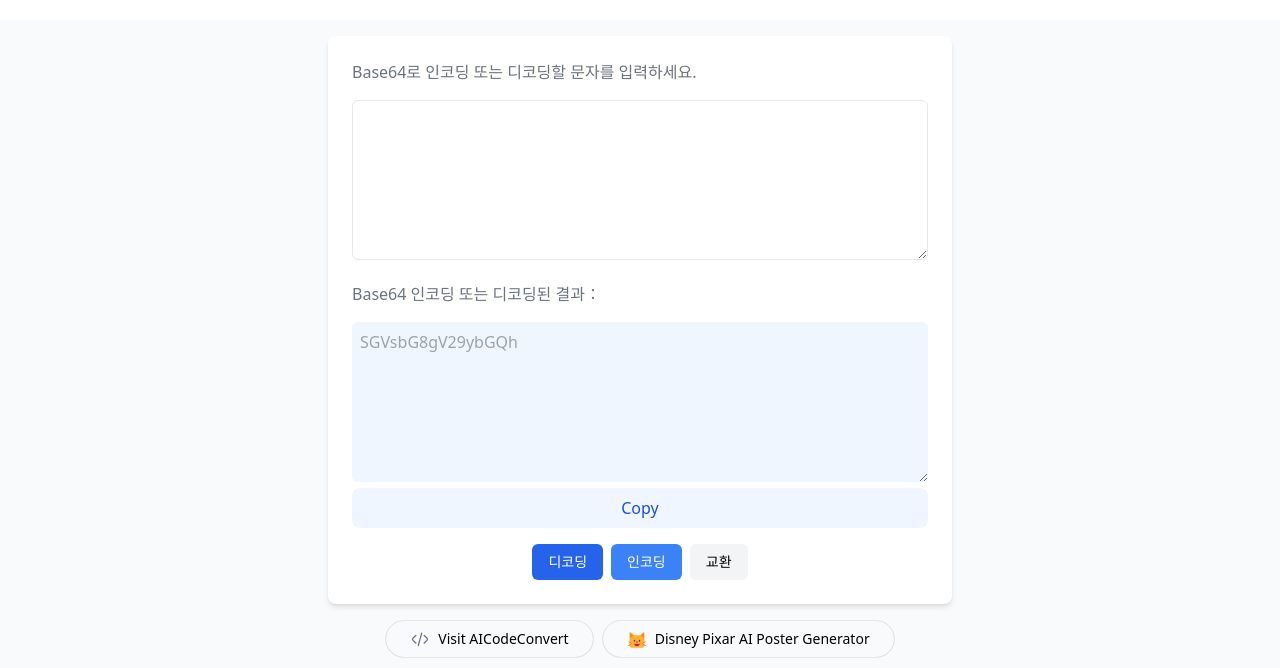
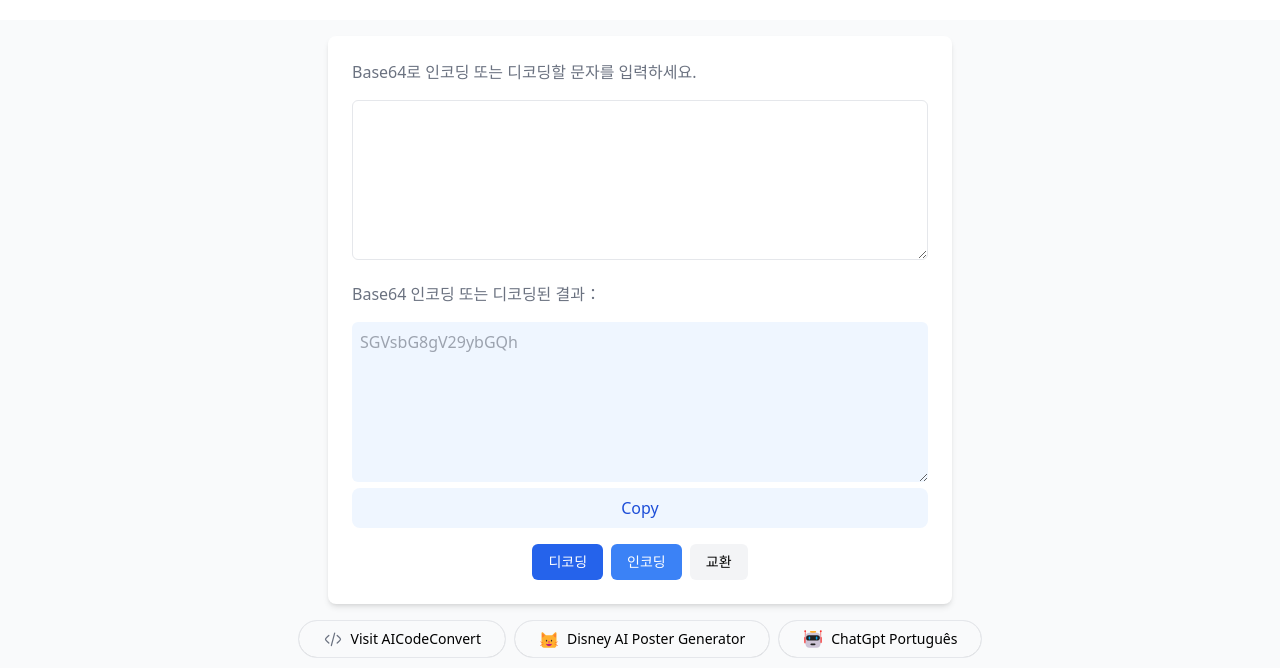
Before and after one commit to AICodeHunt/base64.kr, a plain HTML site: page index.html in a window 1280 px wide. Shown: the part 132-800 px from the top of the page. Drawn offline with Linux system fonts and the light colour scheme.

Commit message:
add ChatGpt Português

```diff
--- a/index.html
+++ b/index.html
@@ -96,7 +96,14 @@
 							<path fill="#BB1D80" d="M16 23.106c-.537.539-1.457.894-2.5.894c-1.032 0-1.942-.347-2.482-.876c.12.724.928 4.376 4.982 4.376s4.861-3.652 4.982-4.376c-.54.529-1.45.876-2.482.876c-1.044 0-1.963-.355-2.5-.894Z"/>
 						</g>
 					</svg>
-					<p class="ml-2">Disney Pixar AI Poster Generator</p>
+					<p class="ml-2">Disney AI Poster Generator</p>
+				</div>
+			</a>
+			<a href="https://chatgptgratuito.net" class="text-gray-500 cursor-pointer rounded-full">
+				<div style="background-clip: padding-box, border-box; background-image: linear-gradient(rgb(249, 250, 251), rgb(249, 250, 251)), linear-gradient(rgba(0, 0, 0, 0.1), rgba(0, 0, 0, 0.27));"
+					 class="items-center bg-repeat text-black flex text-sm font-medium justify-center py-2 px-6 border border-solid rounded-full">
+					<svg xmlns="http://www.w3.org/2000/svg" width="20" height="20" viewBox="0 0 32 32"><g fill="none"><path fill="#F8312F" d="M5 3.5a1.5 1.5 0 0 1-1 1.415V12l2.16 5.487L4 23c-1.1 0-2-.9-2-1.998v-7.004a2 2 0 0 1 1-1.728V4.915A1.5 1.5 0 1 1 5 3.5Zm25.05.05c0 .681-.44 1.26-1.05 1.468V12.2c.597.347 1 .994 1 1.73v7.01c0 1.1-.9 2-2 2l-2.94-5.68L28 11.93V5.018a1.55 1.55 0 1 1 2.05-1.468Z"/><path fill="#FFB02E" d="M11 4.5A1.5 1.5 0 0 1 12.5 3h7a1.5 1.5 0 0 1 .43 2.938c-.277.082-.57.104-.847.186l-3.053.904l-3.12-.908c-.272-.08-.56-.1-.832-.18A1.5 1.5 0 0 1 11 4.5Z"/><path fill="#CDC4D6" d="M22.05 30H9.95C6.66 30 4 27.34 4 24.05V12.03C4 8.7 6.7 6 10.03 6h11.95C25.3 6 28 8.7 28 12.03v12.03c0 3.28-2.66 5.94-5.95 5.94Z"/><path fill="#212121" d="M9.247 18.5h13.506c2.33 0 4.247-1.919 4.247-4.25A4.257 4.257 0 0 0 22.753 10H9.247A4.257 4.257 0 0 0 5 14.25a4.257 4.257 0 0 0 4.247 4.25Zm4.225 7.5h5.056C19.34 26 20 25.326 20 24.5s-.66-1.5-1.472-1.5h-5.056C12.66 23 12 23.674 12 24.5s.66 1.5 1.472 1.5Z"/><path fill="#00A6ED" d="M10.25 12C9.56 12 9 12.56 9 13.25v2.5a1.25 1.25 0 1 0 2.5 0v-2.5c0-.69-.56-1.25-1.25-1.25Zm11.5 0c-.69 0-1.25.56-1.25 1.25v2.5a1.25 1.25 0 1 0 2.5 0v-2.5c0-.69-.56-1.25-1.25-1.25Z"/></g></svg>
+					<p class="ml-2">ChatGpt Português</p>
 				</div>
 			</a>
 		</div>
```
